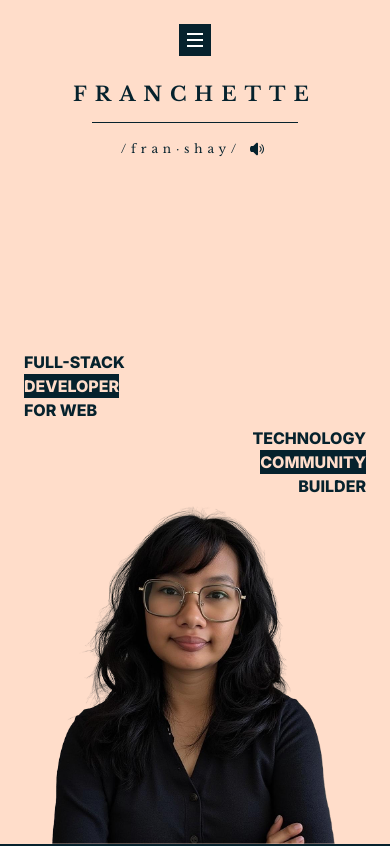
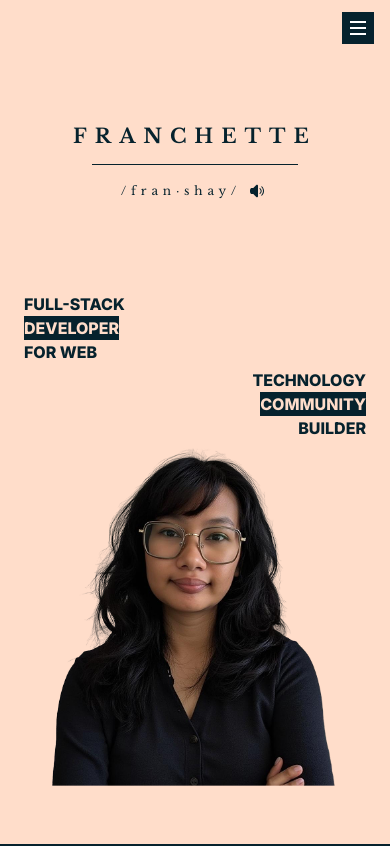
Before and after one commit to nicoleCamoro/franchette, a Next.js app: page / in a window 390 px wide. Shown: the top 846 px of the page. Built offline with nearby package versions, Linux system fonts and the light colour scheme.

Commit message:
feat(header): improve responsiveness

```diff
--- a/src/app/page.tsx
+++ b/src/app/page.tsx
@@ -7,7 +7,7 @@ import Footer from "@/components/Footer";
 
 export default function Home() {
   return (
-    <div className="min-h-screen">
+    <div className="min-h-screen scroll-smooth">
       <Header />
       <Hero />
       <About />
--- a/src/components/Header.tsx
+++ b/src/components/Header.tsx
@@ -13,8 +13,8 @@ export default function Header() {
   };
 
   return (
-    <header className="fixed top-0 left-0 right-0 z-50 px-8 py-6 bg-beige">
-      <nav className="flex items-center justify-center max-w-6xl mx-auto">
+    <header className="fixed top-0 left-0 right-0 z-50 px-4 py-3 md:px-8 md:py-6 bg-beige">
+      <nav className="flex justify-end items-center md:justify-center max-w-6xl mx-auto">
         <div className="flex items-center justify-between hidden w-full space-x-8 md:flex">
           <button
             onClick={() => scrollToSection("home")}
--- a/src/components/Hero.tsx
+++ b/src/components/Hero.tsx
@@ -6,8 +6,11 @@ const Image = dynamic(() => import("next/image"));
 
 export default function Hero() {
   return (
-    <section id="home" className="flex min-h-screen px-6 pt-20 bg-beige">
-      <div className="flex flex-col justify-between mx-auto md:mt-14 lg:mt-24 max-w-7xl">
+    <section
+      id="home"
+      className="flex min-h-screen px-6 pt-16 md:pt-20 bg-beige"
+    >
+      <div className="flex flex-col justify-evenly md:justify-between mx-auto md:mt-14 lg:mt-24 max-w-7xl">
         {/* Main Title */}
         <div className="mb-8 text-center">
           <h1 className="text-xl sm:text-4xl md:text-5xl lg:text-6xl xl:text-8xl font-bold text-navy mb-2 font-libre-baskerville tracking-[0.4em]">
```
